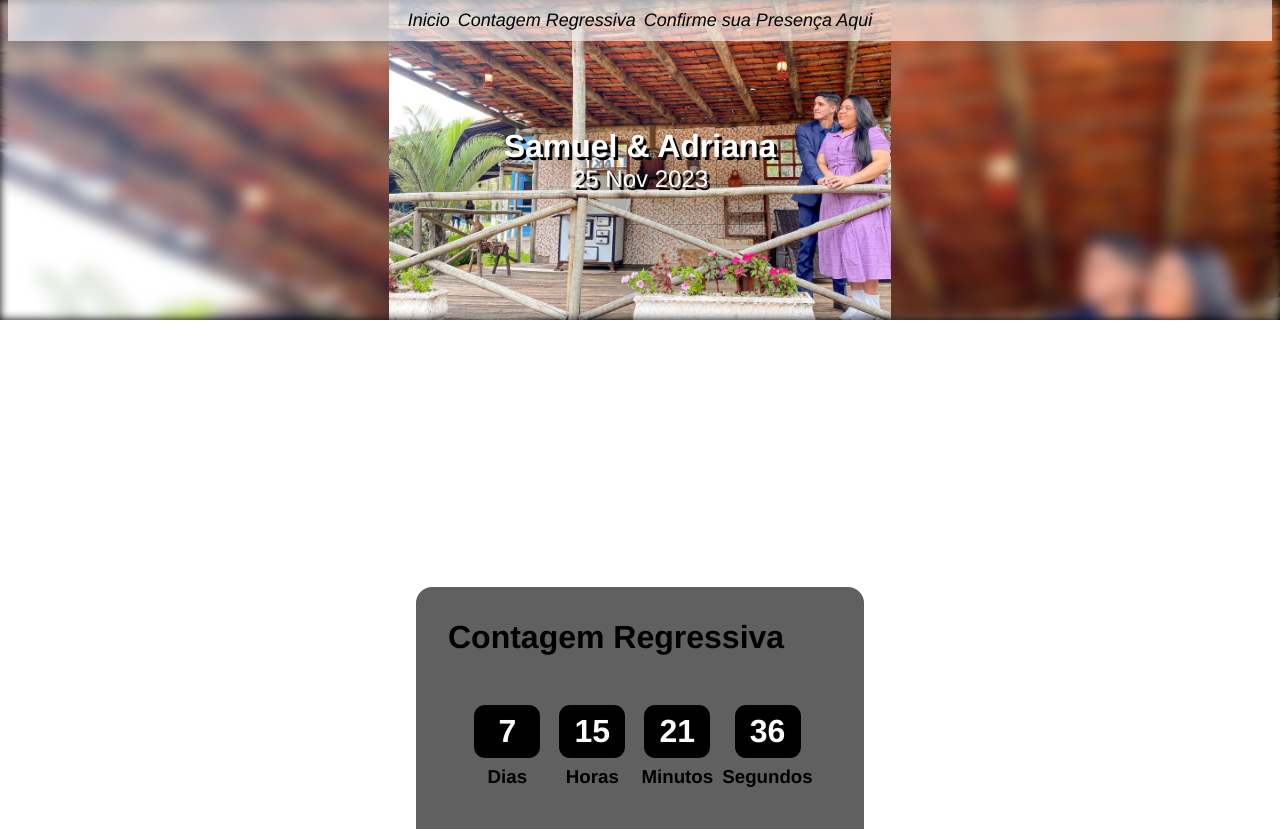
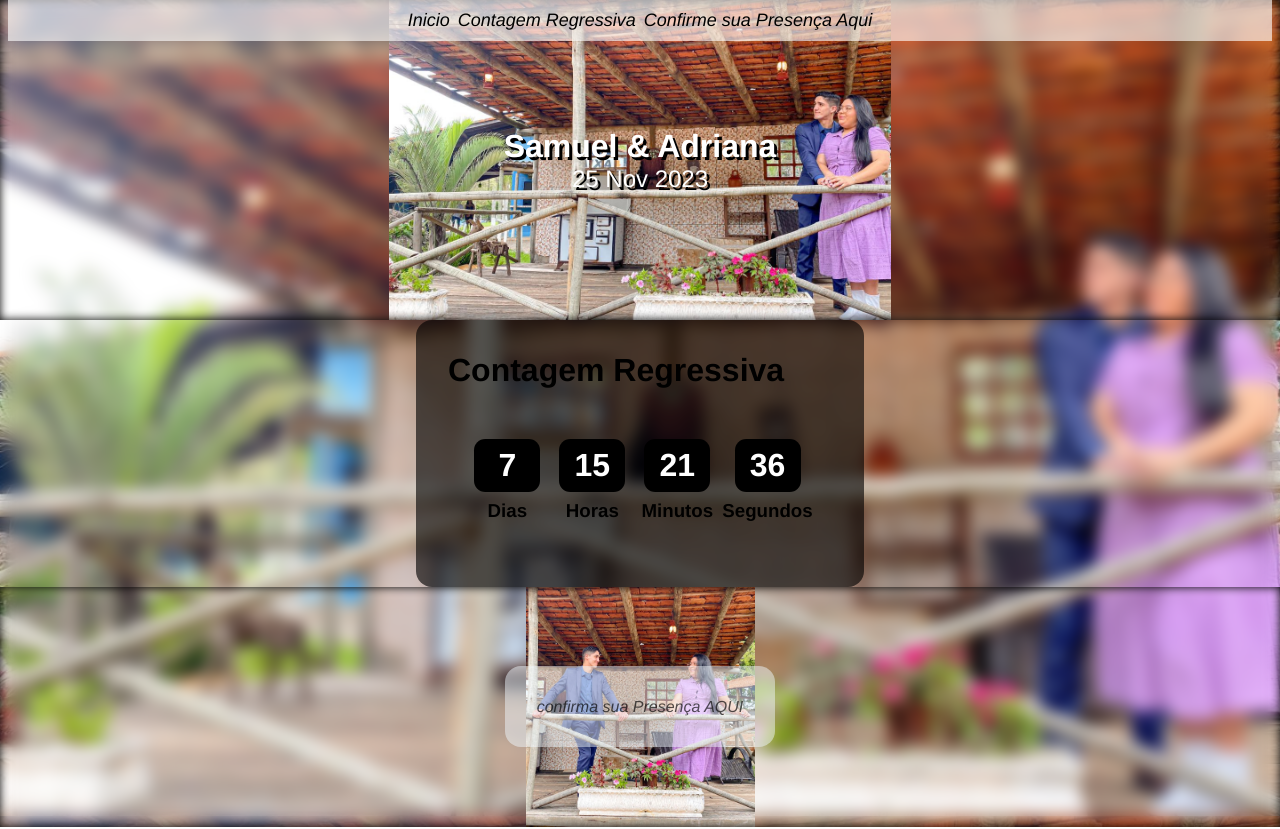
Before and after one commit to SamuelLopes-216/noivado, a React (Create React App) app: page / in a window 1280 px wide. Shown: the top 829 px of the page. Built offline with nearby package versions, Linux system fonts and the light colour scheme.

Commit message:
Update App.css

```diff
--- a/src/App.css
+++ b/src/App.css
@@ -1,13 +1,12 @@
 .App{
-  background-color: rgb(255, 255, 255);
-  min-height: 100vh;
+  min-height: 30vh;
   display: flex;
   justify-content: center;
   align-items: center;
 }
 
 .home{
-  min-height: 33vh;
+  min-height: 30vh;
   background-image: url(../public/S&A.jpg);
   background-size: contain;
   background-repeat: no-repeat;
@@ -54,7 +53,7 @@
 }
 
 .backconf{
-  min-height: 100vh;
+  min-height: 30vh;
   background-image: url(../public/update-s&a.jpg);
   background-repeat: no-repeat;
   background-size: contain;
@@ -66,8 +65,8 @@
 }
 
 .link{
-  min-width: 30%;
-  min-height: 40%;
+  min-width: 5%;
+  min-height: 30;
   background-color: rgba(0, 0, 0, 0.623);
   padding: 2rem;
   border-radius: 1rem;
@@ -122,5 +121,5 @@ center{
   display: flex;
   justify-content: center;
   align-items: center;
-  height: 150px;
+  height: 30vh;
 }
```
